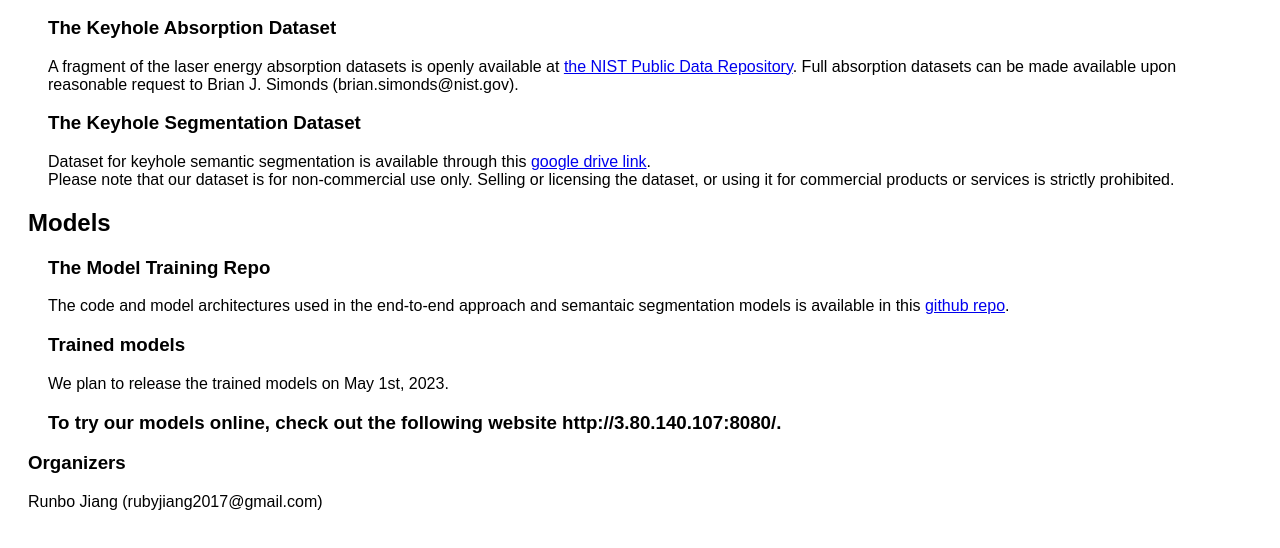
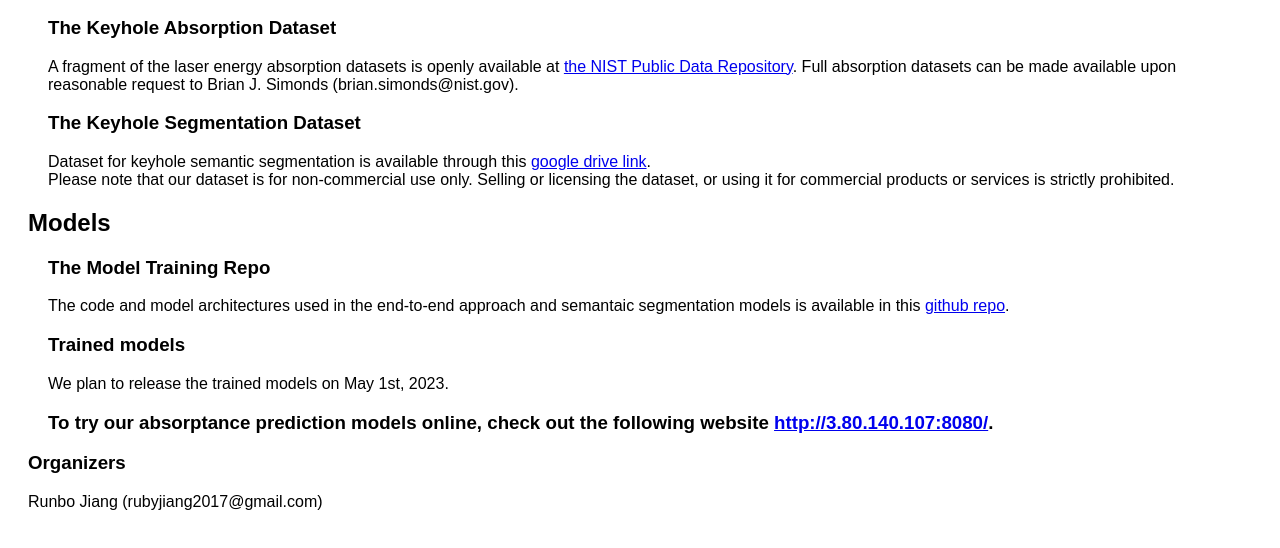
Before and after one commit to rubyjiang18/keyholeofficial, a plain HTML site: page index.html in a window 1280 px wide. Shown: the part 196-744 px from the top of the page. Drawn offline with Linux system fonts and the light colour scheme.

Commit message:
Update online model website

```diff
--- a/index.html
+++ b/index.html
@@ -24,7 +24,7 @@
         </p>
         <h3 class="indent">Trained models</h3>
         <p class="indent">We plan to release the trained models on May 1st, 2023.</p>
-        <h3 class="indent">To try our models online, check out the following website http://3.80.140.107:8080/.</h3>
+        <h3 class="indent">To try our absorptance prediction models online, check out the following website <a href="http://3.80.140.107:8080/">http://3.80.140.107:8080/</a>.</h3>
 
         <!-- Will update citation part when the paper is published-->
         <!-- <h2>If you use our work please cite our paper!</h2>
```
